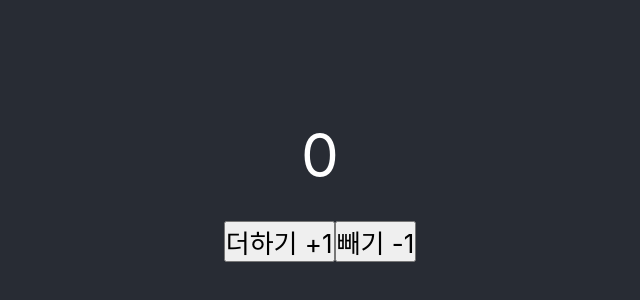
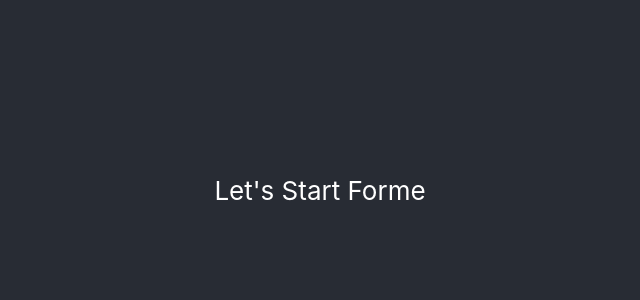
Before and after one commit to Dan-Doit/forme_vlog, a React (Create React App) app: page / in a window 1280 px wide. Shown: the part 210-510 px from the top of the page, without its empty margins (580-1220 px from the left). Built offline with nearby package versions, Linux system fonts and the light colour scheme.

Commit message:
fix model

```diff
--- a/src/components/App.js
+++ b/src/components/App.js
@@ -2,24 +2,10 @@ import { useState } from 'react';
 
 function App() {
 
-  const [값, 변경함] = useState(0);
-
-  function Add() {
-    변경함(값 + 1)
-  }
-
-  function Minus() {
-    변경함(값 - 1)
-  }
-
   return (
     <div className="App">
       <header className="App-header">
-        <div style={{ fontSize: "60px" }}>{값}</div>
-        <div style={{ display: "inline-block", marginTop: "30px" }} >
-          <button onClick={Add} >더하기 +1</button>
-          <button onClick={Minus}>빼기 -1</button>
-        </div>
+        <p>Let's Start Forme</p>
       </header>
     </div>
   );
```
